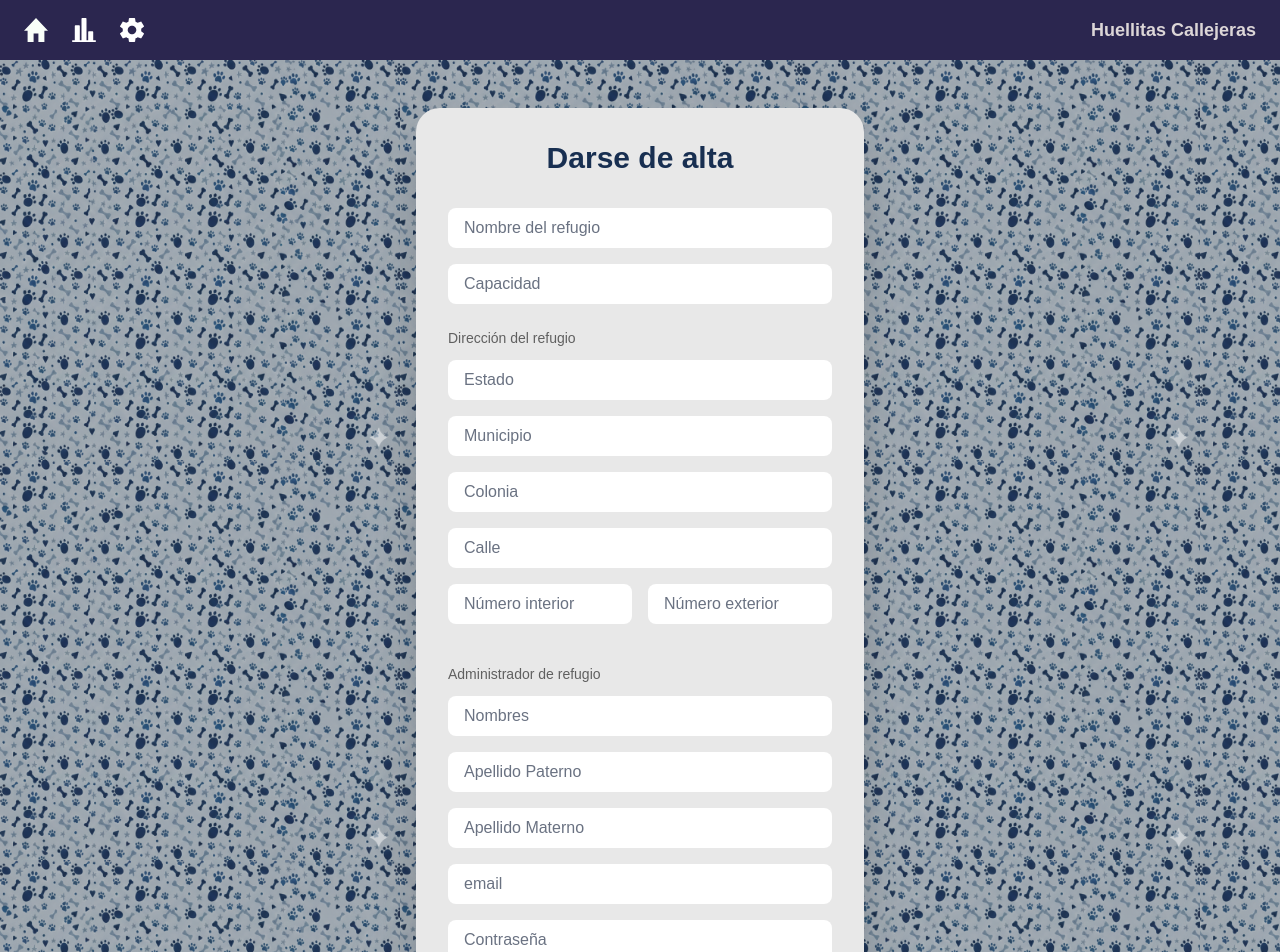
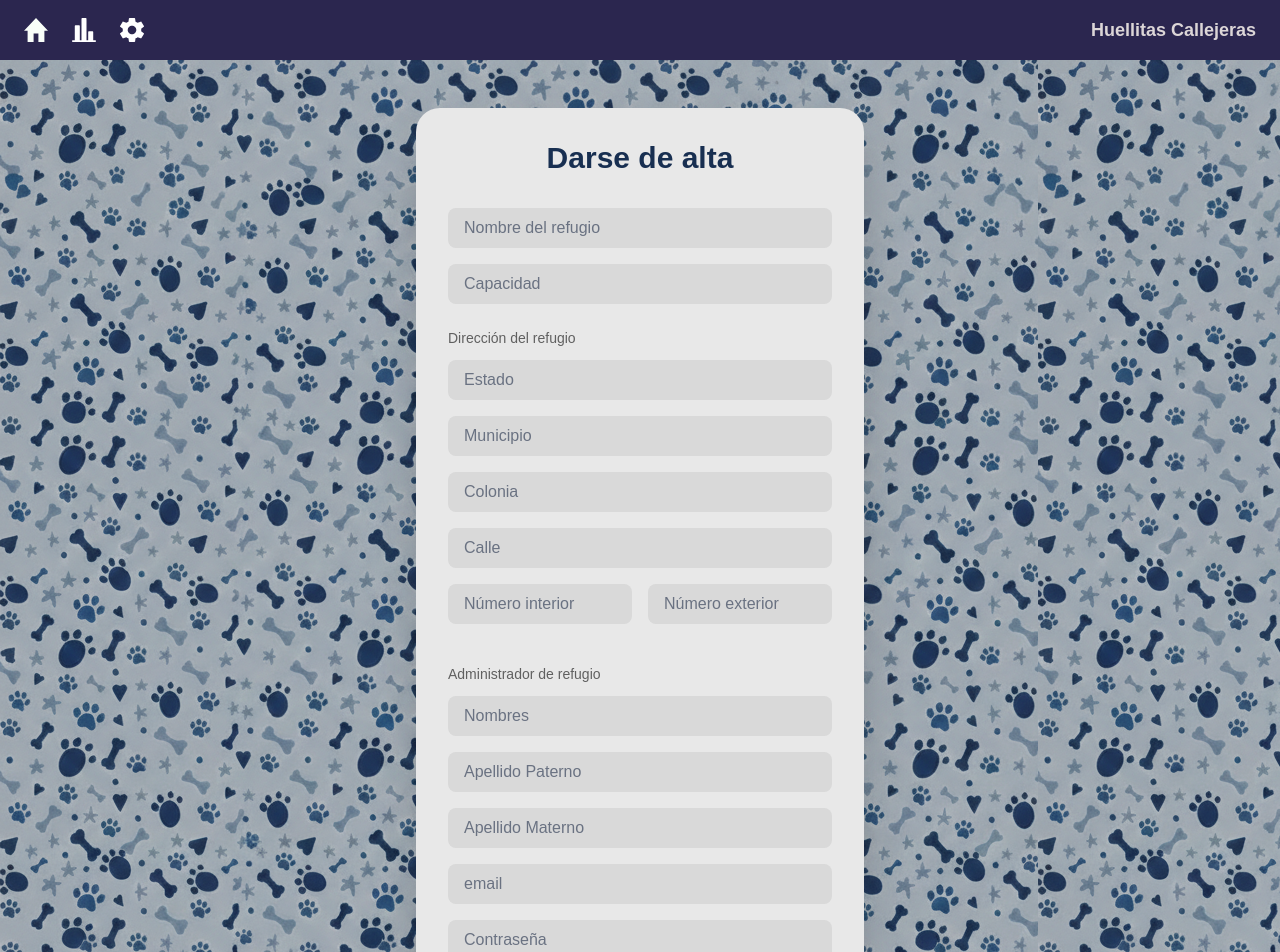
Before and after one commit to Miteek2000/Huellitas-callejeras_PI2_Frontend, a Next.js app: page /auth/registro in a window 1280 px wide. Shown: the top 952 px of the page. Built offline with nearby package versions, Linux system fonts and the light colour scheme.

Commit message:
creacion de vista de inicio

```diff
--- a/src/app/auth/registro/page.tsx
+++ b/src/app/auth/registro/page.tsx
@@ -13,8 +13,8 @@ export default function RegistroPage() {
       // Aquí irá la lógica de registro con el backend
       // await AuthService.register(data);
 
-      // Redirigir al login después del registro exitoso
-      // router.push('/auth/login');
+      // TODO: Redirigir al dashboard después del registro exitoso
+      // router.push('/dashboard');
     } catch (error) {
       console.error('Error en el registro:', error);
     }
--- a/src/components/auth/LoginForm.tsx
+++ b/src/components/auth/LoginForm.tsx
@@ -0,0 +1,71 @@
+'use client';
+
+import React, { useState } from 'react';
+import { Input } from '@/components/ui';
+import type { LoginFormData, LoginFormProps } from '@/schemas/auth.schema';
+
+export const LoginForm: React.FC<LoginFormProps> = ({ onSubmit }) => {
+  const [formData, setFormData] = useState<LoginFormData>({
+    email: '',
+    password: '',
+  });
+
+  const handleInputChange = (e: React.ChangeEvent<HTMLInputElement>) => {
+    const { name, value } = e.target;
+    setFormData((prev) => ({ ...prev, [name]: value }));
+  };
+
+  const handleSubmit = (e: React.FormEvent) => {
+    e.preventDefault();
+    onSubmit?.(formData);
+  };
+
+  return (
+    <div className="min-h-screen w-full relative overflow-hidden">
+      <div
+        className="absolute inset-0 bg-repeat"
+        style={{
+          backgroundImage: 'url(/imagenes/Fondo-inicio-sesion.png)',
+          backgroundSize: 'auto',
+        }}
+      />
+
+      <div className="relative z-10 flex items-center justify-center min-h-screen py-12 px-4">
+        <div className="bg-[#E8E8E8] rounded-3xl shadow-2xl w-full max-w-md p-8">
+          <h1 className="text-3xl font-bold text-[#182F51] text-center mb-8">
+            Bienvenido
+          </h1>
+
+          <form onSubmit={handleSubmit} className="space-y-6">
+            <Input
+              name="email"
+              type="email"
+              value={formData.email}
+              onChange={handleInputChange}
+              placeholder="Ingrese su usuario"
+              className="bg-[#D9D9D9] border-none placeholder:text-gray-600"
+            />
+
+            <Input
+              name="password"
+              type="password"
+              value={formData.password}
+              onChange={handleInputChange}
+              placeholder="Ingrese su contraseña"
+              className="bg-[#D9D9D9] border-none placeholder:text-gray-600"
+            />
+
+            <div className="pt-4">
+              <button
+                type="submit"
+                className="w-full bg-[#2B264F] text-white py-2 rounded-full text-lg font-medium hover:bg-[#1F1B3D] transition-colors"
+              >
+                Iniciar
+              </button>
+            </div>
+          </form>
+        </div>
+      </div>
+    </div>
+  );
+};
--- a/src/components/auth/RegisterForm.tsx
+++ b/src/components/auth/RegisterForm.tsx
@@ -5,7 +5,7 @@ import { Input } from '@/components/ui';
 import type { RegisterFormData, RegisterFormProps } from '@/schemas/auth.schema';
 
 export const RegisterForm: React.FC<RegisterFormProps> = ({ onSubmit }) => {
-  const [formData, setFormData] = useState<RegisterFormData>({
+  const [formData, setFormData] = useState({
     nombreRefugio: '',
     capacidad: '',
     estado: '',
@@ -29,7 +29,23 @@ export const RegisterForm: React.FC<RegisterFormProps> = ({ onSubmit }) => {
 
   const handleSubmit = (e: React.FormEvent) => {
     e.preventDefault();
-    onSubmit?.(formData);
+    const dataToSubmit: RegisterFormData = {
+      nombreRefugio: formData.nombreRefugio,
+      capacidad: Number(formData.capacidad) || 0,
+      estado: formData.estado,
+      municipio: formData.municipio,
+      colonia: formData.colonia,
+      calle: formData.calle,
+      numeroInterior: formData.numeroInterior,
+      numeroExterior: formData.numeroExterior,
+      nombres: formData.nombres,
+      apellidoPaterno: formData.apellidoPaterno,
+      apellidoMaterno: formData.apellidoMaterno,
+      email: formData.email,
+      contrasena: formData.contrasena,
+      confirmarContrasena: formData.confirmarContrasena,
+    };
+    onSubmit?.(dataToSubmit);
   };
 
   return (
@@ -38,7 +54,7 @@ export const RegisterForm: React.FC<RegisterFormProps> = ({ onSubmit }) => {
         className="absolute inset-0 bg-repeat"
         style={{
           backgroundImage: 'url(/imagenes/Fondo-inicio-sesion.png)',
-          backgroundSize: '400px 400px',
+          backgroundSize: 'auto',
         }}
       />
 
@@ -54,7 +70,7 @@ export const RegisterForm: React.FC<RegisterFormProps> = ({ onSubmit }) => {
               value={formData.nombreRefugio}
               onChange={handleInputChange}
               placeholder="Nombre del refugio"
-              className="bg-[#FFFFFF] border-none placeholder:text-gray-500"
+              className="bg-[#D9D9D9] border-none placeholder:text-gray-500"
             />
 
             <Input
@@ -63,7 +79,7 @@ export const RegisterForm: React.FC<RegisterFormProps> = ({ onSubmit }) => {
               value={formData.capacidad}
               onChange={handleInputChange}
               placeholder="Capacidad"
-              className="bg-[#FFFFFF] border-none placeholder:text-gray-500"
+              className="bg-[#D9D9D9] border-none placeholder:text-gray-500"
             />
 
             <div className="pt-2">
@@ -77,7 +93,7 @@ export const RegisterForm: React.FC<RegisterFormProps> = ({ onSubmit }) => {
                   value={formData.estado}
                   onChange={handleInputChange}
                   placeholder="Estado"
-                  className="bg-[#FFFFFF] border-none placeholder:text-gray-500"
+                  className="bg-[#D9D9D9] border-none placeholder:text-gray-500"
                 />
 
                 <Input
@@ -85,7 +101,7 @@ export const RegisterForm: React.FC<RegisterFormProps> = ({ onSubmit }) => {
                   value={formData.municipio}
                   onChange={handleInputChange}
                   placeholder="Municipio"
-                  className="bg-[#FFFFFF] border-none placeholder:text-gray-500"
+                  className="bg-[#D9D9D9] border-none placeholder:text-gray-500"
                 />
 
                 <Input
@@ -93,7 +109,7 @@ export const RegisterForm: React.FC<RegisterFormProps> = ({ onSubmit }) => {
                   value={formData.colonia}
                   onChange={handleInputChange}
                   placeholder="Colonia"
-                  className="bg-[#FFFFFF] border-none placeholder:text-gray-500"
+                  className="bg-[#D9D9D9] border-none placeholder:text-gray-500"
                 />
 
                 <Input
@@ -101,7 +117,7 @@ export const RegisterForm: React.FC<RegisterFormProps> = ({ onSubmit }) => {
                   value={formData.calle}
                   onChange={handleInputChange}
                   placeholder="Calle"
-                  className="bg-[#FFFFFF] border-none placeholder:text-gray-500"
+                  className="bg-[#D9D9D9] border-none placeholder:text-gray-500"
                 />
 
                 <div className="grid grid-cols-2 gap-4">
@@ -110,7 +126,7 @@ export const RegisterForm: React.FC<RegisterFormProps> = ({ onSubmit }) => {
                     value={formData.numeroInterior}
                     onChange={handleInputChange}
                     placeholder="Número interior"
-                    className="bg-[#FFFFFF] border-none placeholder:text-gray-500"
+                    className="bg-[#D9D9D9] border-none placeholder:text-gray-500"
                   />
 
                   <Input
@@ -118,7 +134,7 @@ export const RegisterForm: React.FC<RegisterFormProps> = ({ onSubmit }) => {
                     value={formData.numeroExterior}
                     onChange={handleInputChange}
                     placeholder="Número exterior"
-                    className="bg-[#FFFFFF] border-none placeholder:text-gray-500"
+                    className="bg-[#D9D9D9] border-none placeholder:text-gray-500"
                   />
                 </div>
               </div>
@@ -136,7 +152,7 @@ export const RegisterForm: React.FC<RegisterFormProps> = ({ onSubmit }) => {
                   value={formData.nombres}
                   onChange={handleInputChange}
                   placeholder="Nombres"
-                  className="bg-[#FFFFFF] border-none placeholder:text-gray-500"
+                  className="bg-[#D9D9D9] border-none placeholder:text-gray-500"
                 />
 
                 <Input
@@ -144,7 +160,7 @@ export const RegisterForm: React.FC<RegisterFormProps> = ({ onSubmit }) => {
                   value={formData.apellidoPaterno}
                   onChange={handleInputChange}
                   placeholder="Apellido Paterno"
-                  className="bg-[#FFFFFF] border-none placeholder:text-gray-500"
+                  className="bg-[#D9D9D9] border-none placeholder:text-gray-500"
                 />
 
                 <Input
@@ -152,7 +168,7 @@ export const RegisterForm: React.FC<RegisterFormProps> = ({ onSubmit }) => {
                   value={formData.apellidoMaterno}
                   onChange={handleInputChange}
                   placeholder="Apellido Materno"
-                  className="bg-[#FFFFFF] border-none placeholder:text-gray-500"
+                  className="bg-[#D9D9D9] border-none placeholder:text-gray-500"
                 />
 
                 <Input
@@ -161,7 +177,7 @@ export const RegisterForm: React.FC<RegisterFormProps> = ({ onSubmit }) => {
                   value={formData.email}
                   onChange={handleInputChange}
                   placeholder="email"
-                  className="bg-[#FFFFFF] border-none placeholder:text-gray-500"
+                  className="bg-[#D9D9D9] border-none placeholder:text-gray-500"
                 />
 
                 <Input
@@ -170,7 +186,7 @@ export const RegisterForm: React.FC<RegisterFormProps> = ({ onSubmit }) => {
                   value={formData.contrasena}
                   onChange={handleInputChange}
                   placeholder="Contraseña"
-                  className="bg-[#FFFFFF] border-none placeholder:text-gray-500"
+                  className="bg-[#D9D9D9] border-none placeholder:text-gray-500"
                 />
               </div>
             </div>
@@ -181,14 +197,14 @@ export const RegisterForm: React.FC<RegisterFormProps> = ({ onSubmit }) => {
                   value={formData.confirmarContrasena}
                   onChange={handleInputChange}
                   placeholder="Confirmar contraseña"
-                  className="bg-[#FFFFFF] border-none placeholder:text-gray-500"
+                  className="bg-[#D9D9D9] border-none placeholder:text-gray-500"
                 />
 
 
             <div className="pt-6">
               <button
                 type="submit"
-                className="w-full bg-[#2B264F] text-white py-3 rounded-lg text-lg font-medium hover:bg-[#1F1B3D] transition-colors"
+                className="w-full bg-[#2B264F] text-white py-2 rounded-3xl text-lg font-semibold hover:bg-[#1F1B3D] transition-colors"
               >
                 Registrarse
               </button>
--- a/src/components/ui/Input.tsx
+++ b/src/components/ui/Input.tsx
@@ -21,7 +21,8 @@ export const Input: React.FC<InputProps> = ({
         </label>
       )}
       <input
-        className={`w-full px-4 py-2 border border-gray-300 rounded-lg ${defaultBg} text-black focus:outline-none focus:border-[#194566] focus:ring-2 focus:ring-[#194566] focus:ring-opacity-20 disabled:bg-gray-100 disabled:text-gray-500 disabled:cursor-not-allowed disabled:border-gray-300 ${
+        className={`w-full px-4 py-2 border border-gray-300 rounded-lg ${defaultBg} text-black focus:outline-none focus:border-[#194566] focus:ring-2 focus:ring-[#194566] focus:ring-opacity-20 disabled:bg-gray-100 disabled:text-gray-500 disabled:cursor-not-allowed disabled:border-gray-300
+          autofill:bg-inherit autofill:shadow-[inset_0_0_0px_1000px_rgb(255,255,255)] ${
           error ? 'border-red-500' : ''
         } ${className}`}
         {...props}
--- a/src/schemas/auth.schema.ts
+++ b/src/schemas/auth.schema.ts
@@ -1,6 +1,6 @@
 export interface RegisterFormData {
   nombreRefugio: string;
-  capacidad: string;
+  capacidad: number;
   estado: string;
   municipio: string;
   colonia: string;
```
Also changed, not shown: src/app/auth/login/page.tsx (+24 -0 lines), public/imagenes/Fondo-inicio-sesion.png.
